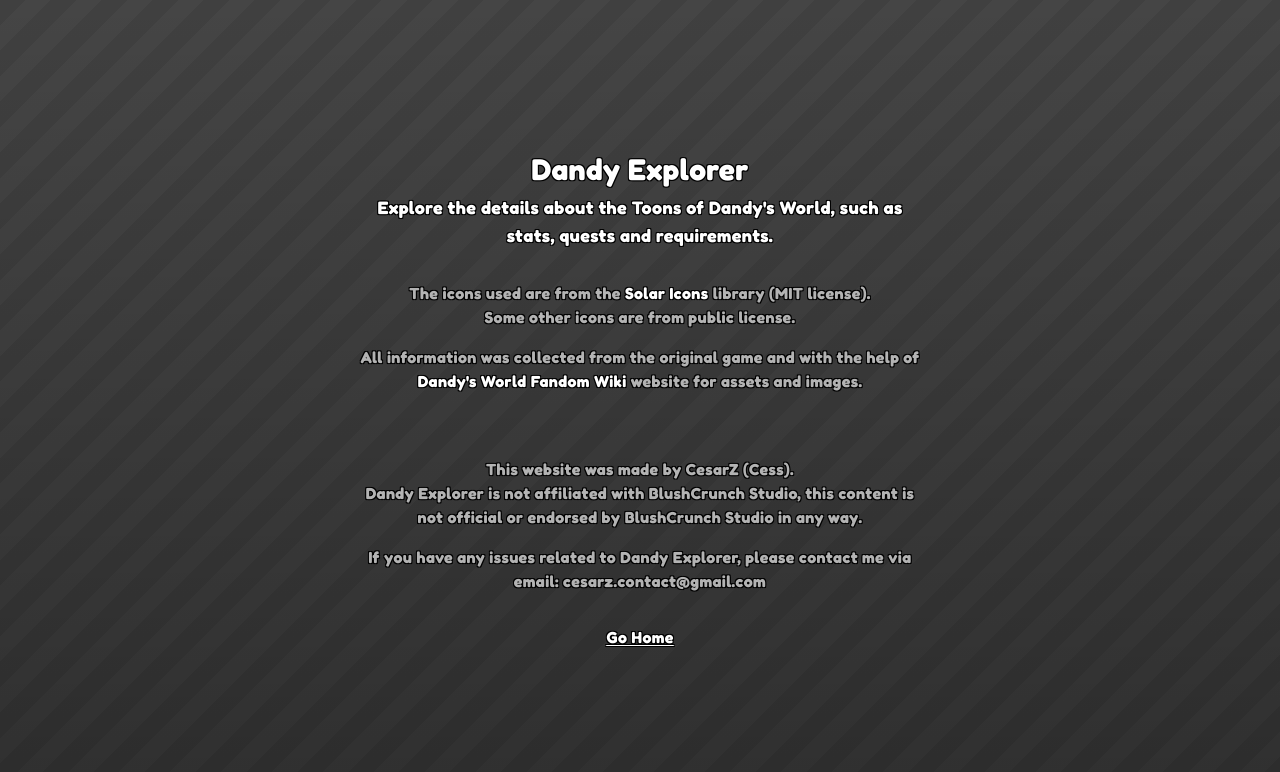
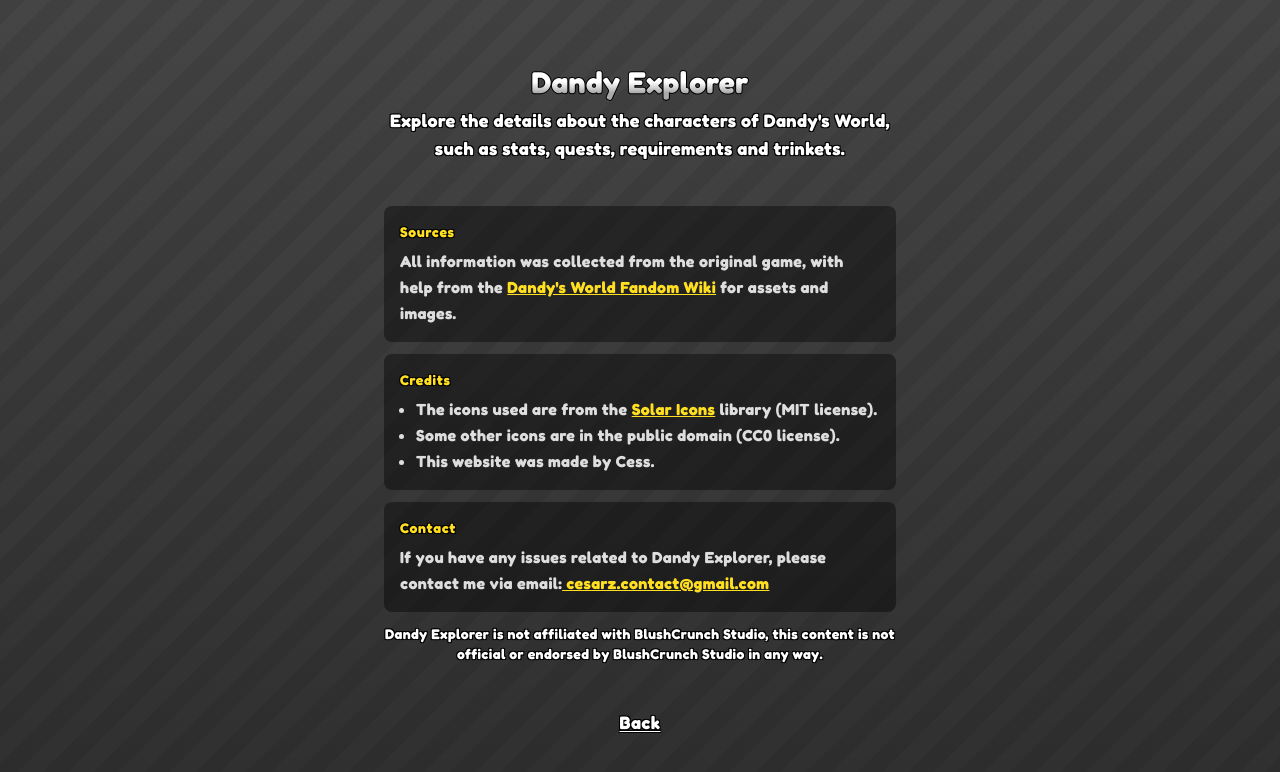
Before and after one commit to zcesarrr/dandy-explorer, a React (Vite) app: page /about in a window 1280 px wide. Shown: the top 772 px of the page. Built offline with nearby package versions, Linux system fonts and the light colour scheme.

Commit message:
about page improved

```diff
--- a/src/components/blocks/Footer.tsx
+++ b/src/components/blocks/Footer.tsx
@@ -7,6 +7,9 @@ export default function Footer() {
     return (
         <footer className="px-2 py-1.5 font-fredoka text-center text-sm text-white/70 text-stroke flex justify-between">
             <p>{APP_NAME} v{APP_VERSION}</p>
+            <p className="max-lg:hidden">
+                {APP_NAME} is not affiliated with BlushCrunch Studio, this content is not official or endorsed by BlushCrunch Studio in any way.
+            </p>
             <Link
                 to="/about"
                 state={{ from: location }}
--- a/src/pages/AboutPage.tsx
+++ b/src/pages/AboutPage.tsx
@@ -1,13 +1,26 @@
 import { Link, useLocation } from "react-router";
 import { APP_NAME } from "../constants/app.constants";
+import type { ReactNode } from "react";
+import GradientLabel from "../components/GradientLabel";
+
+const anchorStyles = "text-yellow-300 hover:text-yellow-500 active:text-yellow-500 text-white underline";
 
 function anchor(url: string) {
     return {
         href: url,
         target: "_blank",
         rel: "noopener noreferrer",
-        className: "hover:text-yellow-300 active:text-yellow-300 text-white",
+        className: anchorStyles,
     };
+}
+
+function Section({ title, children }: { title: string; children: ReactNode; }) {
+    return (
+        <section className="bg-black/40 rounded-lg p-4 text-left">
+            <h2 className="text-yellow-300 text-sm tracking-wider mb-1.5">{title}</h2>
+            <div className="text-white/85 text-shadow-none leading-relaxed">{children}</div>
+        </section>
+    );
 }
 
 export default function AboutPage() {
@@ -17,36 +30,43 @@ export default function AboutPage() {
     const title = `About | ${APP_NAME}`;
 
     return (
-        <div className="font-fredoka text-white text-stroke p-4 flex flex-col h-dvh justify-center items-center text-center tracking-wide">
-            <title>{title}</title>
+        <div className="font-fredoka text-white text-stroke p-4 flex flex-col min-h-dvh justify-center items-center text-center tracking-wide">
+            <div className="w-full max-w-lg flex flex-col gap-3">
+                <header className="text-stroke mb-8">
+                    <GradientLabel
+                        className="text-3xl mb-1.5"
+                        gradientColor="linear-gradient(0deg, #aaa 20%, #fff 50%, #fff 100%)"
+                        label={APP_NAME}
+                    />
+                    <p className="text-lg">Explore the details about the characters of Dandy's World, such as stats, quests, requirements and trinkets.</p>
+                </header>
 
-            <div className="max-w-xl">
-                <div className="mb-8">
-                    <h1 className="text-3xl mb-1.5">{APP_NAME}</h1>
-                    <p className="text-lg">Explore the details about the Toons of Dandy's World, such as stats, quests and requirements.</p>
-                </div>
+                <Section title="Sources">
+                    <p>All information was collected from the original game, with help from the <a {...anchor("https://dandys-world-robloxhorror.fandom.com/")}>Dandy's World Fandom Wiki</a> for assets and images.</p>
+                </Section>
 
-                <div className="text-white/70 mb-8">
-                    <div className="mb-4">
-                        <p>The icons used are from the <a {...anchor("https://solar-icons.dev/")}>Solar Icons</a> library (MIT license).</p>
-                        <p>Some other icons are from public license.</p>
-                    </div>
+                <Section title="Credits">
+                    <ul className="list-disc pl-4">
+                        <li>The icons used are from the <a {...anchor("https://solar-icons.dev/")}>Solar Icons</a> library (MIT license).</li>
+                        <li>Some other icons are in the public domain (CC0 license).</li>
+                        <li>This website was made by Cess.</li>
+                    </ul>
+                </Section>
 
-                    <p className="mb-16">All information was collected from the original game and with the help of <a {...anchor("https://dandys-world-robloxhorror.fandom.com/")}>Dandy's World Fandom Wiki</a> website for assets and images.</p>
+                <Section title="Contact">
+                    <p>
+                        If you have any issues related to {APP_NAME}, please contact me via email:
+                        <a className={anchorStyles} href="mailto:zcesarrr.tw@gmail.com?subject=Dandy's Explorer subject"> cesarz.contact@gmail.com</a>
+                    </p>
+                </Section>
 
-                    <div className="mb-4">
-                        <p>This website was made by CesarZ (Cess).</p>
-                        <p>{APP_NAME} is not affiliated with BlushCrunch Studio, this content is not official or endorsed by BlushCrunch Studio in any way.</p>
-                    </div>
-
-                    <p>If you have any issues related to {APP_NAME}, please contact me via email: cesarz.contact@gmail.com</p>
-                </div>
+                <p className="text-sm">{APP_NAME} is not affiliated with BlushCrunch Studio, this content is not official or endorsed by BlushCrunch Studio in any way.</p>
 
                 <Link
                     to={from ?? "/"}
-                    className="underline underline-offset-2 hover:text-yellow-300 active:text-yellow-300"
+                    className="mt-8 underline underline-offset-2 hover:text-yellow-300 active:text-yellow-300 text-lg"
                 >
-                    Go Home
+                    Back
                 </Link>
             </div>
         </div>
```
